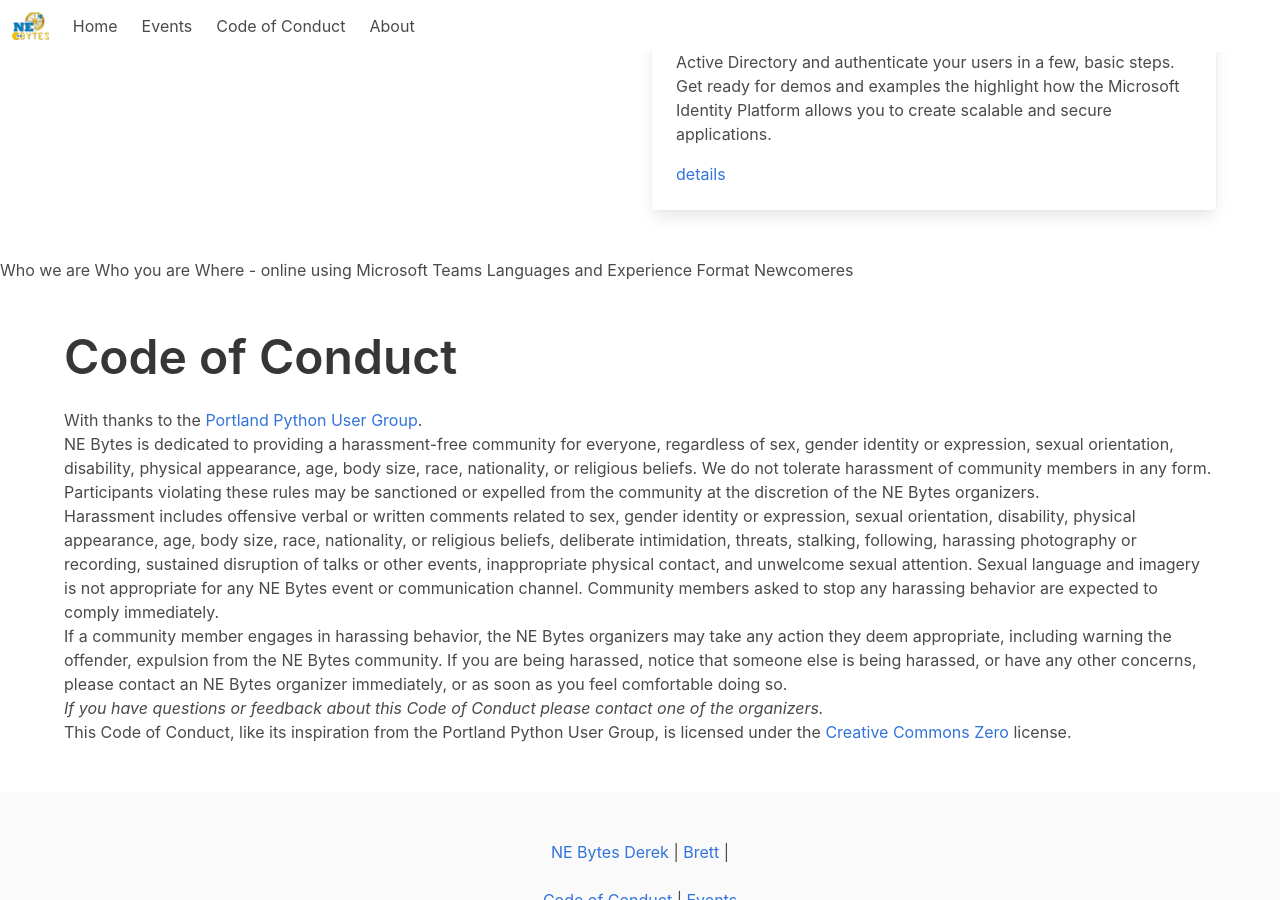
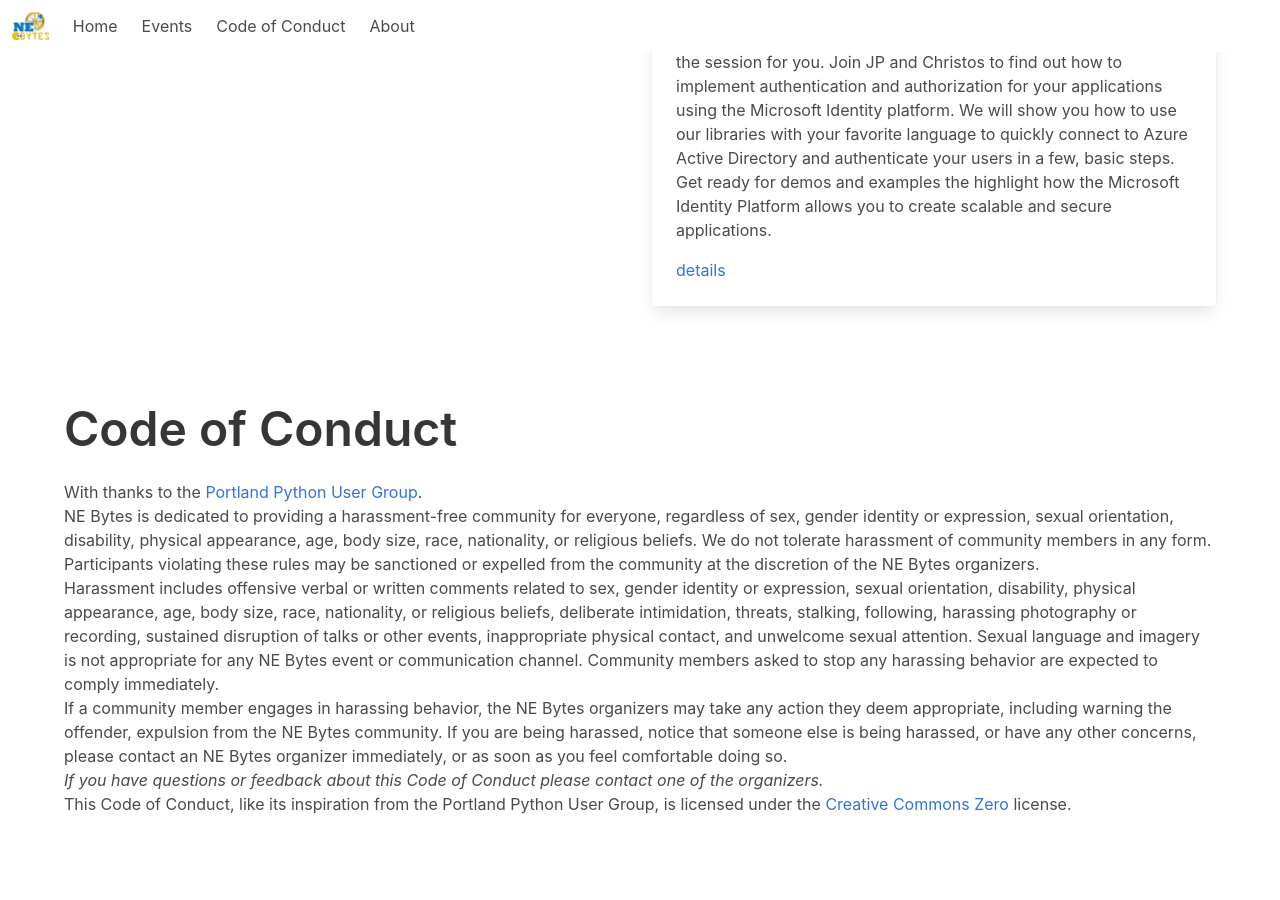
Before and after one commit to ne-bytes/ne-bytes.github.io, a Jekyll site: the page built from index.html, in a window 1280 px wide and 900 px high, scrolled down 608 px. Built offline with Jekyll 4.4.1, drawn with Linux system fonts in a browser that asks for light colours; the list of posts is cut into pages by our own code.

Commit message:
Update index.html

```diff
--- a/index.html
+++ b/index.html
@@ -1,6 +1,7 @@
 ---
 layout: default
 ---
+<!-- hero -->
 <section class="hero is-medium is-primary is-bold">
   <div class="hero-body">
     <div class="container">
@@ -10,7 +11,17 @@ layout: default
     </div>
   </div>
 </section>
+<!-- /hero -->
 
+<!-- short who we are -->
+<section class="section" id="whoweare">
+  <div class="container">
+
+  </div>
+</section>
+<!-- /short who we are -->
+
+<!-- recent events -->
 <section class="section">
   <div class="container">
     <div class="columns">
@@ -41,23 +52,20 @@ layout: default
         </div>
     </div>
 </section>
+<!-- /recent events -->
 
-Who we are
-
-Who you are
-
-Where - online using Microsoft Teams
-
-Languages and Experience
-
-
-Format
-
-Newcomeres
-
+<!-- code of conduct -->
   <section class="section" id="codeofconduct">
   <div class="container">
     <h1 class="title is-size-1">Code of Conduct</h1>
     {% include code-of-conduct.html %}
   </div>
 </section>
+<!-- /code of conduct -->
+
+<!-- sponsors -->
+<section class="section" id="sponsors">
+  <div class="container">
+  </div>
+</section>
+<!-- /sponsors -->
```
